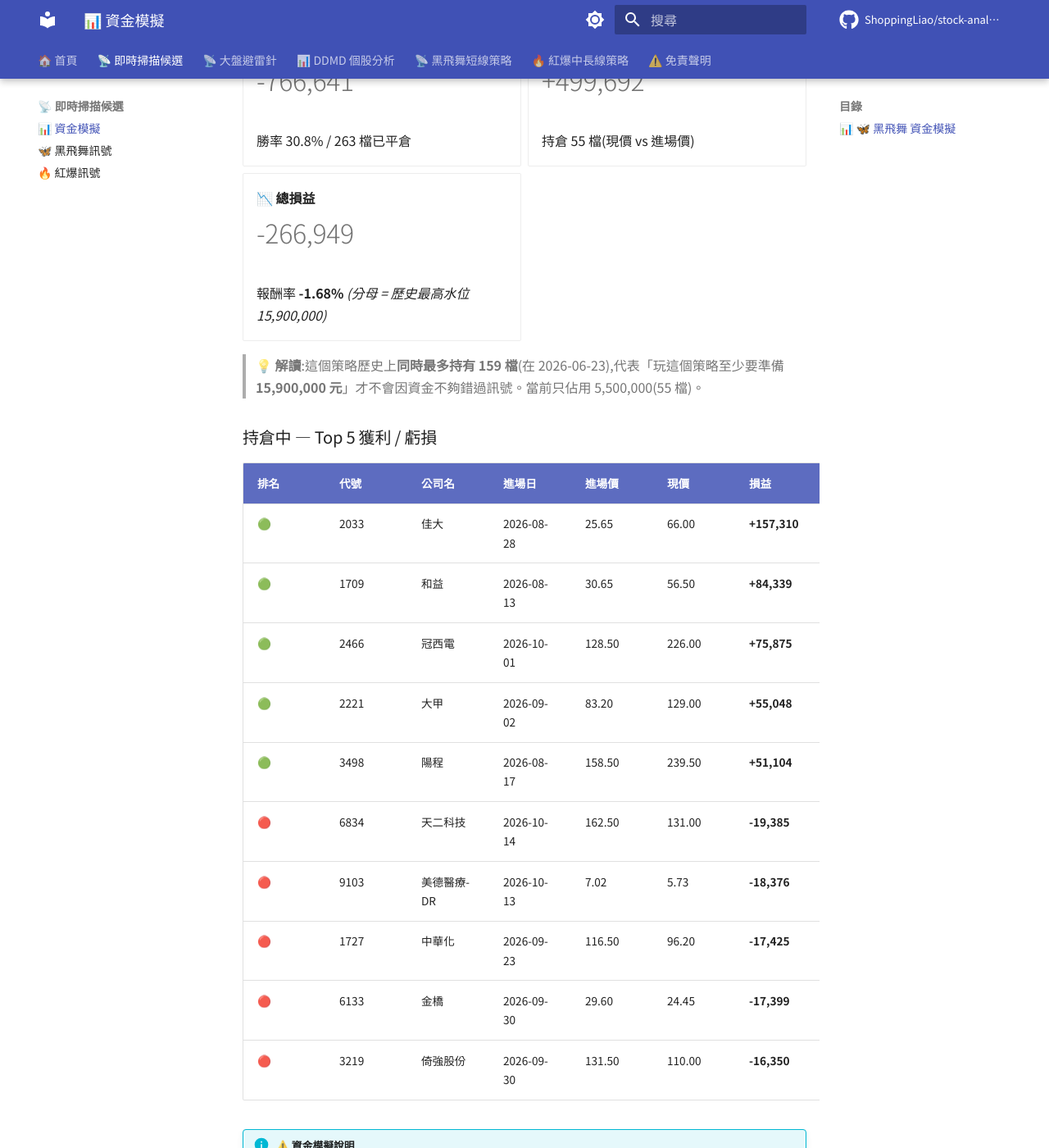
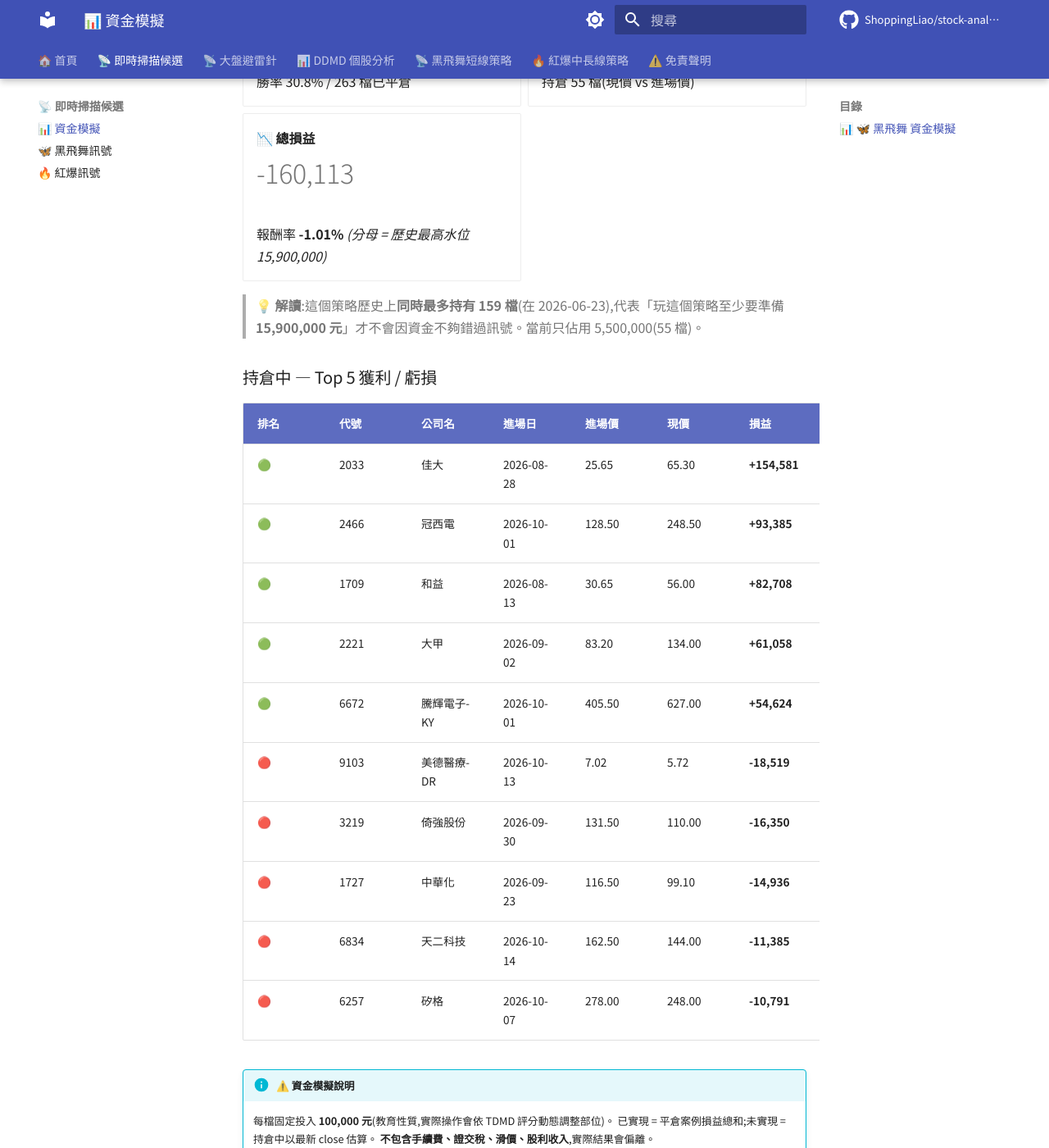
Before and after one commit to ShoppingLiao/stock-analysis-public, an MkDocs documentation site: the page built from docs/signals_capital.md, in a window 1280 px wide and 1400 px high, scrolled down 2102 px. Shown: the whole window at 82% size. Built offline with MkDocs 1.6.1 and Material for MkDocs 9.7.7, drawn with Linux system fonts in a browser that asks for light colours; comment, search, counter and statistics services are not loaded; some of the changed text lies outside the part shown.

Commit message:
docs(signals): update BB + RB + capital (2026-10-21)

```diff
--- a/docs/signals_capital.md
+++ b/docs/signals_capital.md
@@ -53,10 +53,9 @@
 
 | 排名 | 代號 | 公司名 | 進場日 | 進場價 | 現價 | 損益 | 損益% |
 |------|------|--------|--------|--------|------|------|-------|
-| 🟢 | 6108 | 競國 | 2026-10-16 | 30.50 | 32.80 | **+7,541** | **+7.54%** |
-| 🟢 | 1815 | 富喬 | 2026-10-21 | 147.00 | 154.00 | **+4,762** | **+4.76%** |
-| 🟢 | 2033 | 佳大 | 2026-10-21 | 64.80 | 66.00 | **+1,852** | **+1.85%** |
-| 🔴 | 6548 | 長科* | 2026-10-15 | 83.40 | 77.30 | **-7,314** | **-7.31%** |
+| 🟢 | 6108 | 競國 | 2026-10-16 | 30.50 | 33.00 | **+8,197** | **+8.20%** |
+| 🟢 | 2033 | 佳大 | 2026-10-21 | 64.80 | 65.30 | **+772** | **+0.77%** |
+| 🔴 | 6548 | 長科* | 2026-10-15 | 83.40 | 78.60 | **-5,755** | **-5.76%** |
 
 !!! info "⚠️ 資金模擬說明"
     每檔固定投入 **100,000 元**(教育性質,實際操作會依 TDMD 評分動態調整部位)。
@@ -91,15 +90,15 @@
 
 -   **🟡 未實現損益**
 
-    # +499,692
+    # +606,528
 
     持倉 55 檔(現價 vs 進場價)
 
 -   **📉 總損益**
 
-    # -266,949
+    # -160,113
 
-    報酬率 **-1.68%** _(分母 = 歷史最高水位 15,900,000)_
+    報酬率 **-1.01%** _(分母 = 歷史最高水位 15,900,000)_
 
 </div>
 
@@ -109,16 +108,16 @@
 
 | 排名 | 代號 | 公司名 | 進場日 | 進場價 | 現價 | 損益 | 損益% |
 |------|------|--------|--------|--------|------|------|-------|
-| 🟢 | 2033 | 佳大 | 2026-08-28 | 25.65 | 66.00 | **+157,310** | **+157.31%** |
-| 🟢 | 1709 | 和益 | 2026-08-13 | 30.65 | 56.50 | **+84,339** | **+84.34%** |
-| 🟢 | 2466 | 冠西電 | 2026-10-01 | 128.50 | 226.00 | **+75,875** | **+75.88%** |
-| 🟢 | 2221 | 大甲 | 2026-09-02 | 83.20 | 129.00 | **+55,048** | **+55.05%** |
-| 🟢 | 3498 | 陽程 | 2026-08-17 | 158.50 | 239.50 | **+51,104** | **+51.10%** |
-| 🔴 | 6834 | 天二科技 | 2026-10-14 | 162.50 | 131.00 | **-19,385** | **-19.38%** |
-| 🔴 | 9103 | 美德醫療-DR | 2026-10-13 | 7.02 | 5.73 | **-18,376** | **-18.38%** |
-| 🔴 | 1727 | 中華化 | 2026-09-23 | 116.50 | 96.20 | **-17,425** | **-17.42%** |
-| 🔴 | 6133 | 金橋 | 2026-09-30 | 29.60 | 24.45 | **-17,399** | **-17.40%** |
+| 🟢 | 2033 | 佳大 | 2026-08-28 | 25.65 | 65.30 | **+154,581** | **+154.58%** |
+| 🟢 | 2466 | 冠西電 | 2026-10-01 | 128.50 | 248.50 | **+93,385** | **+93.39%** |
+| 🟢 | 1709 | 和益 | 2026-08-13 | 30.65 | 56.00 | **+82,708** | **+82.71%** |
+| 🟢 | 2221 | 大甲 | 2026-09-02 | 83.20 | 134.00 | **+61,058** | **+61.06%** |
+| 🟢 | 6672 | 騰輝電子-KY | 2026-10-01 | 405.50 | 627.00 | **+54,624** | **+54.62%** |
+| 🔴 | 9103 | 美德醫療-DR | 2026-10-13 | 7.02 | 5.72 | **-18,519** | **-18.52%** |
 | 🔴 | 3219 | 倚強股份 | 2026-09-30 | 131.50 | 110.00 | **-16,350** | **-16.35%** |
+| 🔴 | 1727 | 中華化 | 2026-09-23 | 116.50 | 99.10 | **-14,936** | **-14.94%** |
+| 🔴 | 6834 | 天二科技 | 2026-10-14 | 162.50 | 144.00 | **-11,385** | **-11.38%** |
+| 🔴 | 6257 | 矽格 | 2026-10-07 | 278.00 | 248.00 | **-10,791** | **-10.79%** |
 
 !!! info "⚠️ 資金模擬說明"
     每檔固定投入 **100,000 元**(教育性質,實際操作會依 TDMD 評分動態調整部位)。
@@ -145,21 +144,21 @@
 
 -   **🟢 已實現損益**
 
-    # -68,621
+    # -68,149
 
-    BB +698,020 + RB -766,641
+    BB +698,491 + RB -766,641
 
 -   **🟡 未實現損益**
 
-    # +506,532
+    # +609,741
 
-    BB +6,841 + RB +499,692
+    BB +3,213 + RB +606,528
 
 -   **📈 總損益**
 
-    # +437,911
+    # +541,592
 
-    報酬率 **+1.92%** _(分母 = 兩策略歷史最高水位)_
+    報酬率 **+2.38%** _(分母 = 兩策略歷史最高水位)_
 
 </div>
 
```
Also changed, not shown: other parts of docs/signals_capital.md (+4 -4 lines), docs/signals_black_butterfly.md (+6 -5 lines), docs/signals_red_burst.md (+7 -1 lines).
